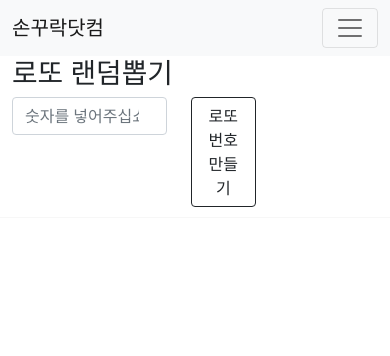
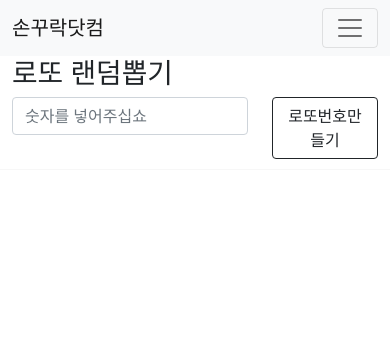
Before and after one commit to ytshaha/sggrr, a Django app: page /lotto/ in a window 390 px wide. Shown: the top 356 px of the page. Run offline with Django 3.2, Linux system fonts and the light colour scheme; some libraries are stand-ins or nearby versions; some web fonts are replaced.

Commit message:
210514_update index

```diff
--- a/templates/lotto/random_lotto.html
+++ b/templates/lotto/random_lotto.html
@@ -5,7 +5,7 @@
     <h1>로또 랜덤뽑기</h1>
     <form method="post" action="">
         {% csrf_token %}
-        <div class='col-8'>
+        <div class='col-12 col-lg-8 col-md-10 col-sm-12'>
             <div class='row'>
                 <div class='col-8'>
                     <input class='form-control' type="number" name='num' min='1' placeholder="숫자를 넣어주십쇼">
```
